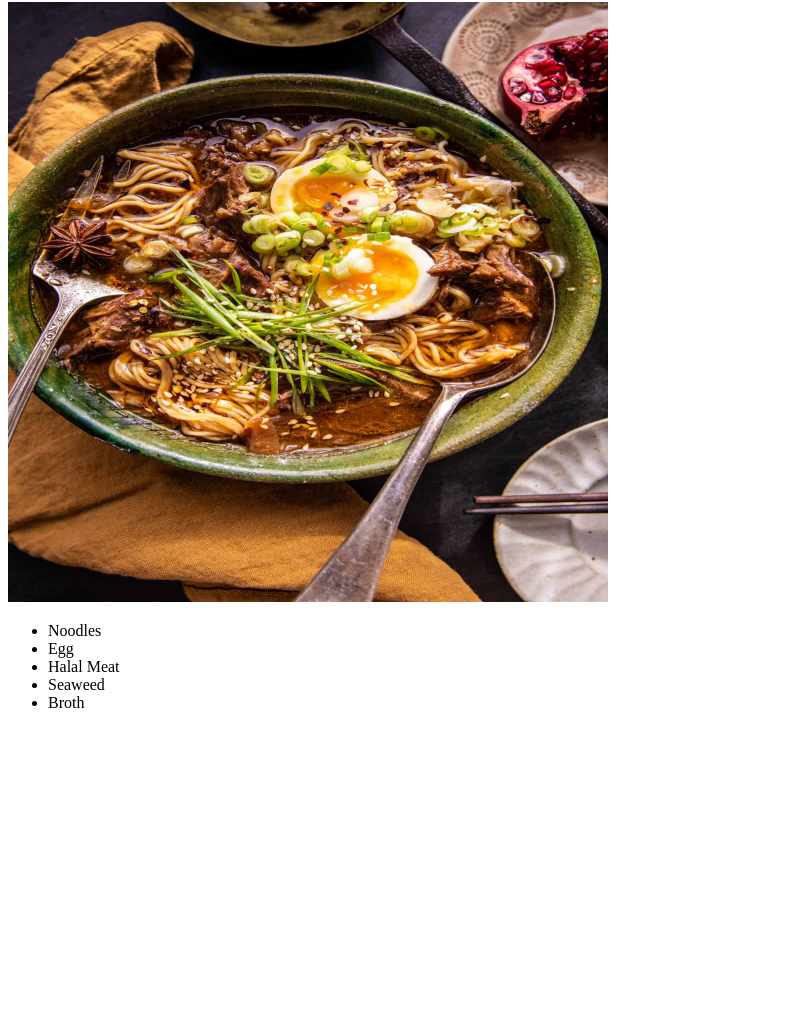
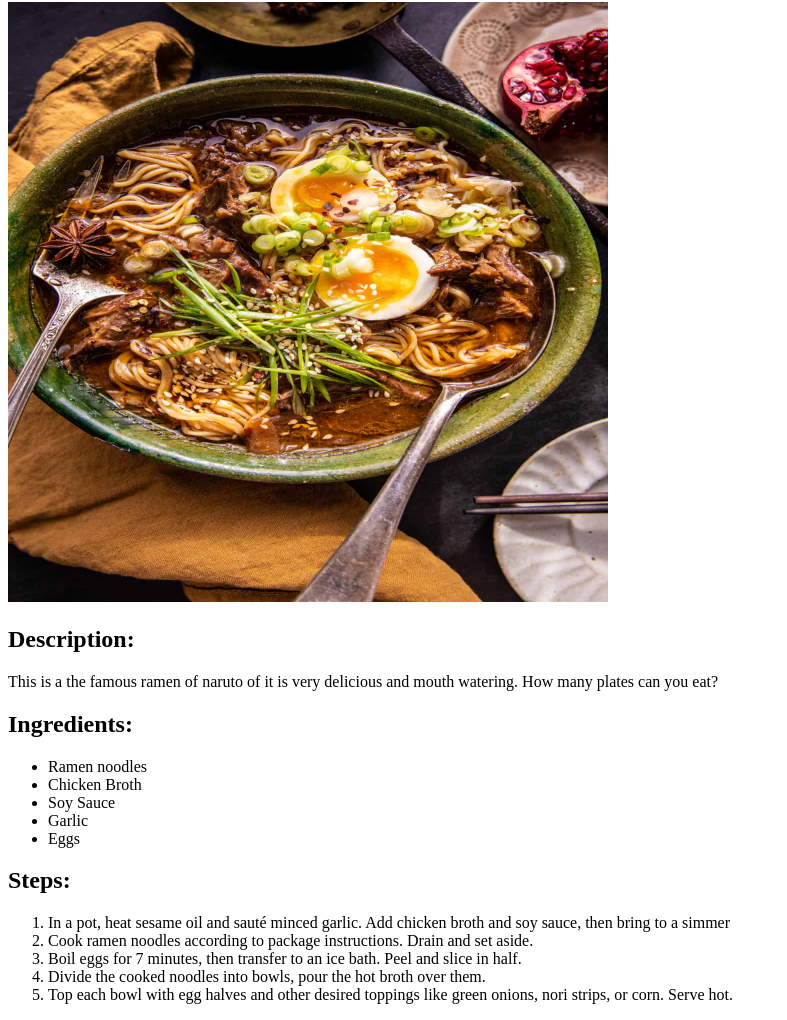
Before and after one commit to PureAfghan/odin-recipes, a plain HTML site: page recipes/ranch-ramen.html in a window 1280 px wide. Shown: the part 78-1098 px from the top of the page, without its empty margins (0-787 px from the left). Before the commit the page ends 806 px from the top, so only its background shows below. Drawn offline with Linux system fonts and the light colour scheme.

Commit message:
Added banana nutella recipee.
Finished description, ingredients and steps for
all recipees. Project complete!

```diff
--- a/recipes/ranch-ramen.html
+++ b/recipes/ranch-ramen.html
@@ -8,15 +8,24 @@
 <body>
   <h1>Naruto Ramen</h1>
   <a href=""></a>
-  <img src="../images/naruto-ramen.jpg" alt="Ranch ramen" height="600" width="600">
-  <p>
-    <ul>
-      <li>Noodles</li>
-      <li>Egg</li>
-      <li>Halal Meat</li>
-      <li>Seaweed</li>
-      <li>Broth</li>
-    </ul>
-  </p>
+  <img src="../images/naruto-ramen.jpg" alt="Naruto ramen" height="600" width="600">
+  <h2>Description:</h2>
+  <p>This is a the famous ramen of naruto of it is very delicious and mouth watering. How many plates can you eat?</p>
+  <h2>Ingredients:</h2>
+  <ul>
+    <li>Ramen noodles</li>
+    <li>Chicken Broth</li>
+    <li>Soy Sauce</li>
+    <li>Garlic</li>
+    <li>Eggs</li>
+  </ul>
+  <h2>Steps:</h2>
+  <ol>
+    <li>In a pot, heat sesame oil and sauté minced garlic. Add chicken broth and soy sauce, then bring to a simmer</li>
+    <li>Cook ramen noodles according to package instructions. Drain and set aside.</li>
+    <li>Boil eggs for 7 minutes, then transfer to an ice bath. Peel and slice in half.</li>
+    <li>Divide the cooked noodles into bowls, pour the hot broth over them.</li>
+    <li>Top each bowl with egg halves and other desired toppings like green onions, nori strips, or corn. Serve hot.</li>
+  </ol>
 </body>
 </html>
```
Also changed, not shown: index.html (+1 -0 lines), recipes/banana-with-nutella.html (added, +26 -0 lines), recipes/egg-pepper.html (+16 -0 lines), images/banana-nut.jpg (added), images/banana-nutella.jpg (added).
